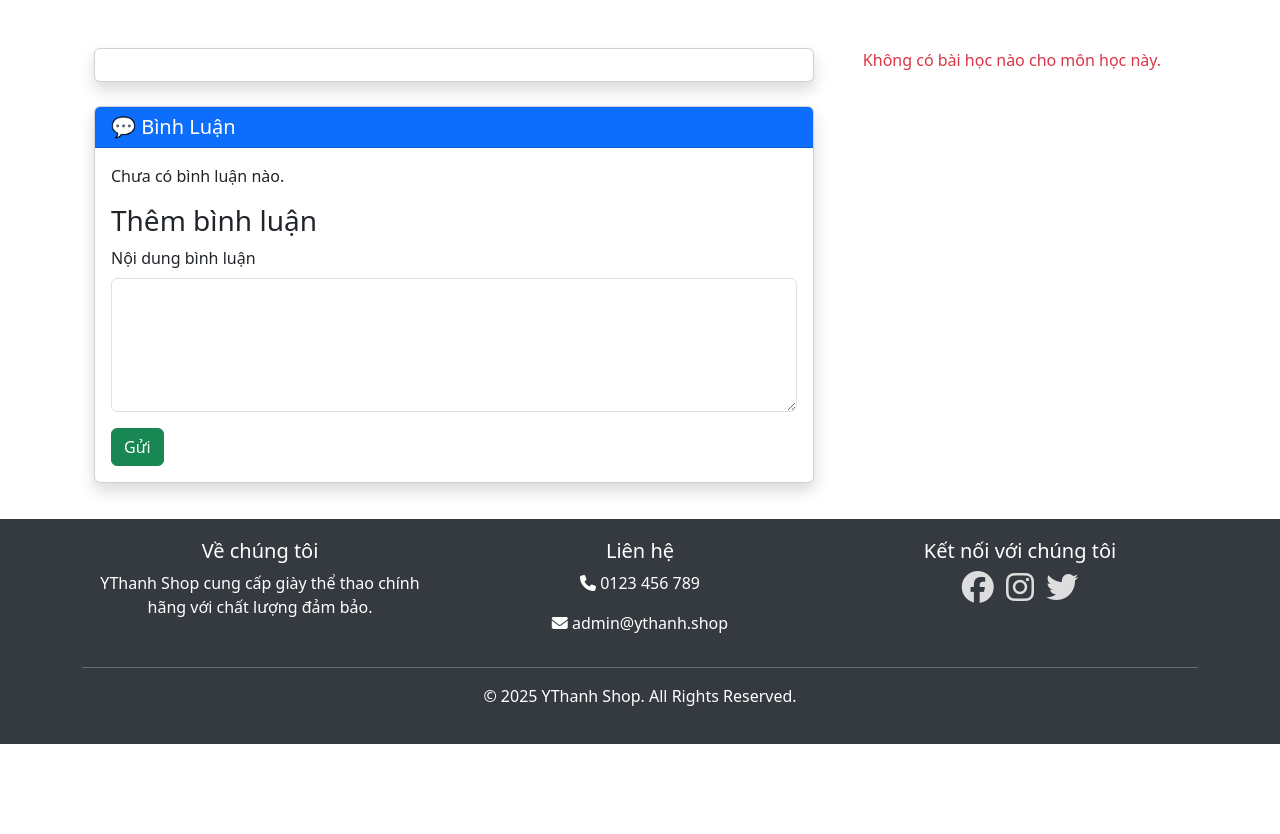
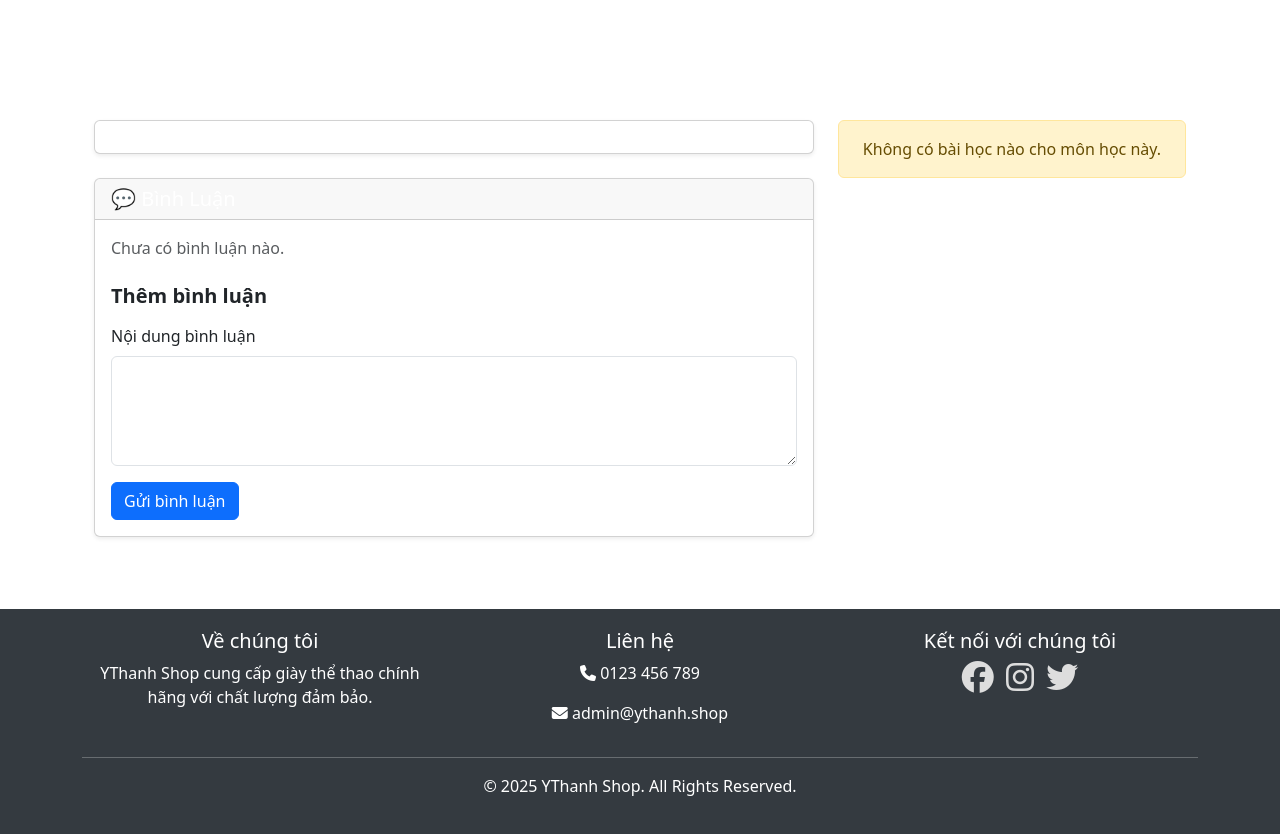
Before and after one commit to Nguyen23022005/xuongth, a PHP site: the page made by mvc/view/subject/subject_detail.php in a window 1280 px wide. Shown: the part 56-890 px from the top of the page. Before the commit the page ends 800 px from the top, so only its background shows below. Run offline with PHP 8.4, Linux system fonts and the light colour scheme; the template is opened without the code that fills it, so the values that code supplies are empty; the visitor is signed in with stand-in values (Sample User, id 1); some libraries are stand-ins or nearby versions.

Commit message:
up code Tu

```diff
--- a/mvc/view/layouts/master_3.php
+++ b/mvc/view/layouts/master_3.php
@@ -24,6 +24,7 @@
   <link href="/public/assets/vendor/aos/aos.css" rel="stylesheet">
   <link href="/public/assets/vendor/glightbox/css/glightbox.min.css" rel="stylesheet">
   <link href="/public/assets/vendor/swiper/swiper-bundle.min.css" rel="stylesheet">
+  <link rel="stylesheet" href="https://cdn.jsdelivr.net/npm/bootstrap-icons@1.10.5/font/bootstrap-icons.css">
 
   <!-- Main CSS File -->
   <link href="/public/assets/css/main.css" rel="stylesheet">
--- a/mvc/view/subject/subject_detail.php
+++ b/mvc/view/subject/subject_detail.php
@@ -1,70 +1,62 @@
-<div class="container mt-4">
-    <!-- Tiêu đề môn học -->
-    <h1 class="text-center mb-4"><?= htmlspecialchars($subject['name']) ?></h1>
+<div class="container py-5">
+    <!-- Tiêu đề -->
+    <h2 class="text-center mb-5 fw-bold"><?= htmlspecialchars($subject['name']) ?></h2>
 
-    <div class="row">
-        <!-- Cột Video -->
-        <div class="col-md-8">
-            <div class="card shadow">
-                <div class="card-body text-center">
+    <div class="row g-4">
+        <!-- Cột Video & Bình luận -->
+        <div class="col-lg-8">
+            <!-- Video Player -->
+            <div class="card shadow-sm mb-4">
+                <div class="card-body p-3 text-center">
                     <iframe
                         id="lessonVideo"
                         class="w-100 rounded"
                         height="400"
                         style="display: none; border: none;"
-                        allowfullscreen>
-                    </iframe>
+                        allowfullscreen></iframe>
                     <p id="noVideoMessage" class="text-danger mt-3" style="display: none;">
                         Không có video cho bài học này.
                     </p>
                 </div>
             </div>
 
-            <!-- Phần Bình Luận -->
-            <div id="commentsSection" class="card shadow mt-4">
-                <div class="card-header bg-primary text-white">
+            <!-- Bình luận -->
+            <div id="commentsSection" class="card shadow-sm">
+                <div class="card-header text-white">
                     <h5 class="mb-0">💬 Bình Luận</h5>
                 </div>
                 <div class="card-body">
-                    <!-- Danh Sách Bình Luận -->
-                    <div class="comment-list">
+                    <div class="comment-list mb-4">
                         <?php if (!empty($comments)): ?>
                             <?php foreach ($comments as $comment): ?>
-                                <div class="comment">
+                                <div class="border-bottom pb-3 mb-3">
                                     <strong><?= htmlspecialchars($comment['user_name']) ?>:</strong>
-                                    <p><?= htmlspecialchars($comment['content']) ?></p>
-                                    <small>Ngày: <?= htmlspecialchars($comment['created_at']) ?></small>
-
-                                    <!-- Hiển thị nút sửa và xóa nếu bình luận thuộc về người dùng hiện tại -->
+                                    <p class="mb-1"><?= htmlspecialchars($comment['content']) ?></p>
+                                    <small class="text-muted">Ngày: <?= htmlspecialchars($comment['created_at']) ?></small>
                                     <?php if (isset($_SESSION['user']) && $_SESSION['user']['id'] == $comment['user_id']): ?>
-                                        <a href="/comments/edit/<?= $comment['id'] ?>" class="btn btn-warning btn-sm">Sửa</a>
-                                        <form action="/comments/delete/<?= $comment['id'] ?>" method="POST" onsubmit="return confirm('Bạn có chắc muốn xóa bình luận này?')">
-                                            <button type="submit" class="btn btn-danger btn-sm">Xóa</button>
+                                        <div class="mt-2">
+                                            <a href="/comments/edit/<?= $comment['id'] ?>" class="btn btn-sm btn-outline-warning me-2">Sửa</a>
+                                            <form action="/comments/delete/<?= $comment['id'] ?>" method="POST" class="d-inline" onsubmit="return confirm('Bạn có chắc muốn xóa bình luận này?')">
+                                                <button type="submit" class="btn btn-sm btn-outline-danger">Xóa</button>
                                             </form>
+                                        </div>
                                     <?php endif; ?>
                                 </div>
-                                <hr>
                             <?php endforeach; ?>
                         <?php else: ?>
-                            <p>Chưa có bình luận nào.</p>
+                            <p class="text-muted">Chưa có bình luận nào.</p>
                         <?php endif; ?>
                     </div>
 
-                    <!-- Form Thêm Bình Luận -->
                     <?php if (isset($_SESSION['user'])): ?>
-                        <h3>Thêm bình luận</h3>
+                        <h5 class="fw-bold mb-3">Thêm bình luận</h5>
                         <form action="/comments/create/<?= htmlspecialchars($lessonId) ?>" method="POST">
                             <input type="hidden" name="lesson_id" value="<?= htmlspecialchars($lessonId) ?>">
                             <div class="mb-3">
                                 <label for="content" class="form-label">Nội dung bình luận</label>
-                                <textarea
-                                    name="content"
-                                    id="content"
-                                    class="form-control"
-                                    rows="5"
-                                    required></textarea>
+                                <textarea name="content" id="content" class="form-control" rows="4" required></textarea>
                             </div>
-                            <button type="submit" class="btn btn-success">Gửi</button>
+                            <button type="submit" class="btn btn-primary">Gửi bình luận</button>
                         </form>
                     <?php else: ?>
                         <p><a href="/login">Đăng nhập</a> để thêm bình luận.</p>
@@ -73,66 +65,61 @@
             </div>
         </div>
 
-        <!-- Cột Danh Sách Bài Học -->
-        <div class="col-md-4">
+        <!-- Cột Danh sách bài học -->
+        <div class="col-lg-4">
             <?php if (!empty($lessons)): ?>
-                <div class="progress-container">
-                    <div class="progress-label">Tiến độ: <span>100%</span></div>
-                    <div class="progress">
-                        <div class="progress-bar progress-bar-custom" style="width: 80%;"></div>
+                <div class="mb-4">
+                    <div class="mb-2 fw-semibold">Tiến độ khóa học: <span class="text-success">80%</span></div>
+                    <div class="progress" style="height: 20px;">
+                        <div class="progress-bar bg-success" style="width: 80%;"></div>
                     </div>
-                    <form action="/create/sendemail" method="POST">
+
+                    <form action="/create/sendemail" method="POST" class="mt-3">
                         <input type="hidden" name="name" value="<?= htmlspecialchars($subject['name']) ?>">
                         <input type="hidden" name="image" value="<?= htmlspecialchars($subject['image']) ?>">
                         <input type="hidden" name="sku" value="<?= htmlspecialchars($subject['sku']) ?>">
-
-                        <button type="submit" class="btn btn-certificate mt-3">
-                            Nhận Chứng Chỉ
+                        <button type="submit" class="btn btn-outline-primary w-100">
+                            🎓 Nhận Chứng Chỉ
                         </button>
                     </form>
                 </div>
-                <div class="card shadow">
-                    <div class="card-body">
-                        <label class="form-label fw-bold"> Nội Dung Khóa Học:</label>
-                        <ul class="list-group">
+
+                <!-- Accordion danh sách bài -->
+                <div class="accordion" id="lessonAccordion">
                     <?php foreach ($lessons as $index => $lesson): ?>
-                                <li class="list-group-item">
-                                    <p
-                                        class="mb-1 fw-semibold lesson-title d-flex justify-content-between align-items-center"
-                                        data-id="<?= htmlspecialchars($lesson['id']) ?>"
-                                        style="cursor: pointer;">
+                        <div class="accordion-item">
+                            <h2 class="accordion-header" id="heading<?= $lesson['id'] ?>">
+                                <button class="accordion-button <?= $index !== 0 ? 'collapsed' : '' ?>" type="button" data-bs-toggle="collapse" data-bs-target="#collapse<?= $lesson['id'] ?>" aria-expanded="<?= $index === 0 ? 'true' : 'false' ?>">
                                     <?= htmlspecialchars($lesson['title']) ?>
-                                        <i class="toggle-icon fas fa-chevron-down"></i>
-                                    </p>
-
-                                    <div class="video-link-container" style="display: <?= $index === 0 ? 'block' : 'none' ?>; padding-left: 15px;">
-                                        <a href="javascript:void(0);" class="lesson-link text-primary fw-bold"
-                                            data-id="<?= htmlspecialchars($lesson['id']) ?>"
-                                            data-video="<?= htmlspecialchars($lesson['video']) ?>"
-                                            style="text-decoration: none;">
-                                            Xem Video Bài Học
+                                </button>
+                            </h2>
+                            <div id="collapse<?= $lesson['id'] ?>" class="accordion-collapse collapse <?= $index === 0 ? 'show' : '' ?>" data-bs-parent="#lessonAccordion">
+                                <div class="accordion-body">
+                                    <a href="javascript:void(0);" class="lesson-link text-primary fw-semibold" data-id="<?= htmlspecialchars($lesson['id']) ?>" data-video="<?= htmlspecialchars($lesson['video']) ?>">
+                                        ▶️ Xem Video Bài Học
                                     </a>
 
-                                        <?php foreach ($tests as $test): if ($test['lessons_id'] == $lesson['id']) { ?>
-                                                <div class="mt-1">
-                                                    <a class="lesson-link text-success fw-bold" href="/subjects/quiz/<?= htmlspecialchars($test['id']) ?>" style="text-decoration: none;">
+                                    <?php foreach ($tests as $test): ?>
+                                        <?php if ($test['lessons_id'] == $lesson['id']): ?>
+                                            <div class="mt-2">
+                                                <a href="/subjects/quiz/<?= htmlspecialchars($test['id']) ?>" class="text-success fw-semibold">
                                                     📝 Quiz: <?= htmlspecialchars($test['title']) ?>
                                                 </a>
                                             </div>
-                                        <?php }
-                                        endforeach; ?>
-                                    </div>
-                                </li>
+                                        <?php endif; ?>
                                     <?php endforeach; ?>
-                        </ul>
                                 </div>
                             </div>
+                        </div>
+                    <?php endforeach; ?>
+                </div>
             <?php else: ?>
-                <p class="text-center text-danger">Không có bài học nào cho môn học này.</p>
+                <div class="alert alert-warning text-center">Không có bài học nào cho môn học này.</div>
             <?php endif; ?>
         </div>
     </div>
 </div>
+
 
 <!-- Load jQuery & Bootstrap Icons -->
 <script src="https://code.jquery.com/jquery-3.6.0.min.js"></script>
@@ -181,21 +168,20 @@
                     if (response.comments && response.comments.length > 0) {
                         response.comments.forEach(function(comment) {
                             var editDeleteButtons = '';
-                            // Chỉ hiển thị nút Sửa và Xóa nếu bình luận của người dùng hiện tại
                             if (response.currentUserId == comment.user_id) {
                                 editDeleteButtons = `
                         <a href="/comments/edit/${comment.id}" class="btn btn-warning btn-sm">Sửa</a>
-                        <form action="/comments/delete/${comment.id}" method="POST" onsubmit="return confirm('Bạn có chắc muốn xóa bình luận này?')">
+                        <form action="/comments/delete/${comment.id}" method="POST" onsubmit="return confirm('Bạn có chắc muốn xóa bình luận này?')" class="d-inline">
                             <button type="submit" class="btn btn-danger btn-sm">Xóa</button>
                         </form>
                     `;
                             }
 
                             var commentHtml = `
-                    <div class="comment">
+                    <div class="comment mb-3">
                         <strong>${comment.user_name}:</strong>
                         <p>${comment.content}</p>
-                        <small>Ngày: ${comment.created_at}</small>
+                        <small class="text-muted">Ngày: ${comment.created_at}</small>
                         ${editDeleteButtons}
                     </div>
                     <hr>
@@ -203,7 +189,7 @@
                             commentsList.append(commentHtml);
                         });
                     } else {
-                        commentsList.append('<p>Chưa có bình luận nào.</p>');
+                        commentsList.append('<p class="text-muted">Chưa có bình luận nào.</p>');
                     }
                 },
                 error: function() {
```
Also changed, not shown: mvc/controller/BlogController.php (+4 -4 lines), mvc/view/blog/index.php (+101 -24 lines), mvc/view/subject/subject_quiz.php (+49 -48 lines), mvc/uploads/1744426413_1d0babecff9556cb0f84.jpg (added), mvc/uploads/1744426519_6c8dd21020bff5e1acae.jpg (added). Lines whose indentation alone changed are shown as unchanged.
